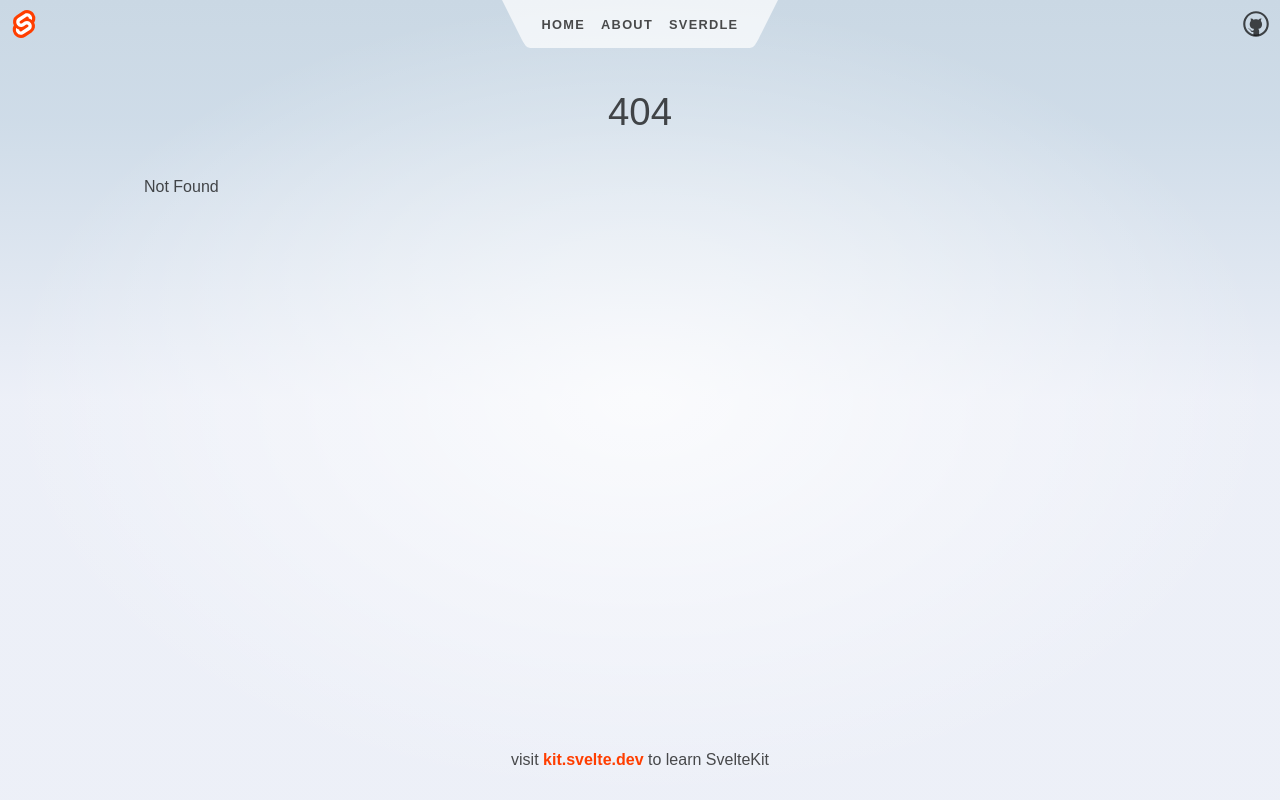
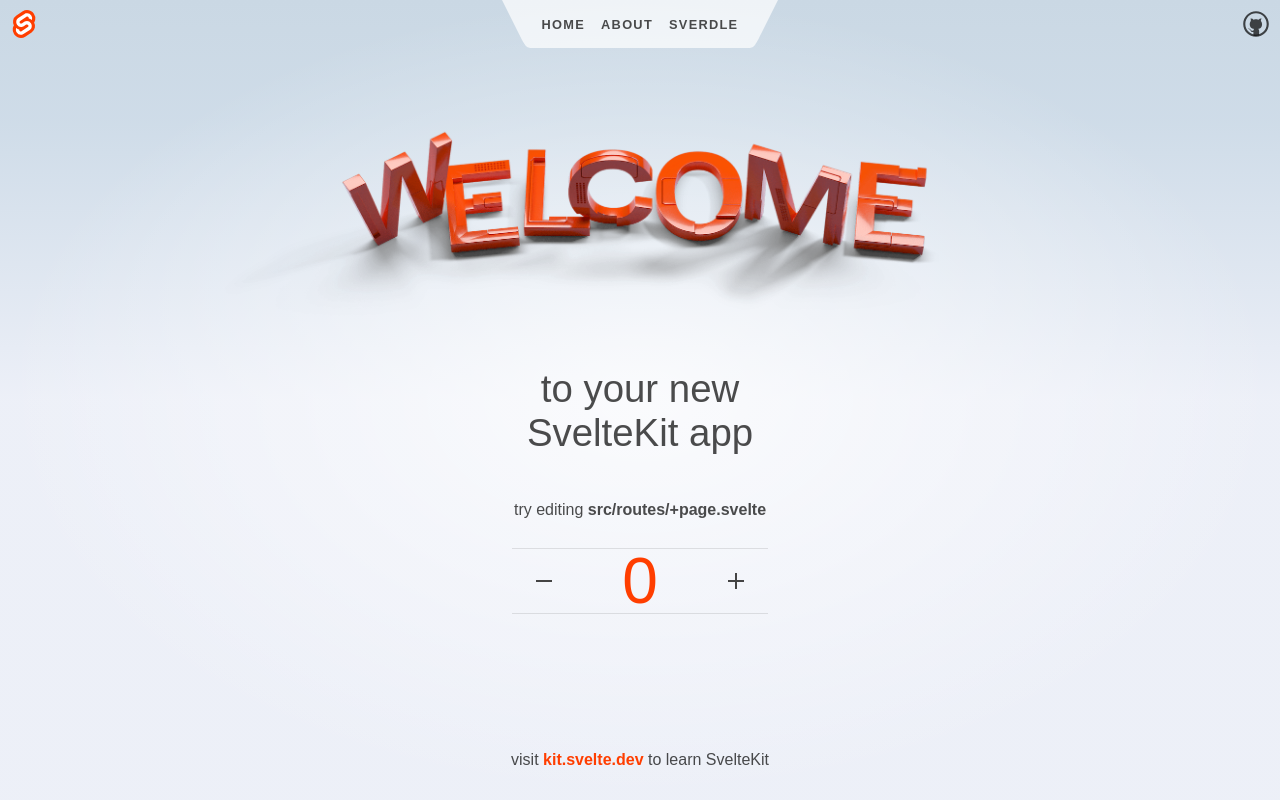
Before and after one commit to mt-xing/transit-trek, a SvelteKit app: page /oldHome in a window 1280 px wide. Before the commit this address had no page. Built offline with nearby package versions, Linux system fonts and the light colour scheme.

Commit message:
Black bg on home page

```diff
--- a/src/routes/+page.svelte
+++ b/src/routes/+page.svelte
@@ -1,68 +1,26 @@
 <script>
-	import Counter from './Counter.svelte';
-	import welcome from '$lib/images/svelte-welcome.webp';
-	import welcome_fallback from '$lib/images/svelte-welcome.png';
 	import { onMount } from 'svelte';
 
 	onMount(() => {
 		if (location.host.indexOf("localhost") !== 0) {
 			document.location.replace("/tt2/index.html");
 		} else {
-			console.log("Local dev");
+			document.location.replace("/oldHome");
 		}
 	});
 </script>
 
 <svelte:head>
 	<title>Home</title>
-	<meta name="description" content="Svelte demo app" />
+	<meta name="description" content="Seattle Transit Trek" />
 </svelte:head>
 
-<section>
-	<h1>
-		<span class="welcome">
-			<picture>
-				<source srcset={welcome} type="image/webp" />
-				<img src={welcome_fallback} alt="Welcome" />
-			</picture>
-		</span>
-
-		to your new<br />SvelteKit app
-	</h1>
-
-	<h2>
-		try editing <strong>src/routes/+page.svelte</strong>
-	</h2>
-
-	<Counter />
-</section>
+<div></div>
 
 <style>
-	section {
-		display: flex;
-		flex-direction: column;
-		justify-content: center;
-		align-items: center;
-		flex: 0.6;
-	}
-
-	h1 {
-		width: 100%;
-	}
-
-	.welcome {
-		display: block;
-		position: relative;
-		width: 100%;
-		height: 0;
-		padding: 0 0 calc(100% * 495 / 2048) 0;
-	}
-
-	.welcome img {
-		position: absolute;
-		width: 100%;
-		height: 100%;
-		top: 0;
-		display: block;
-	}
+	div {
+        background: black;
+        position: absolute;
+        top: 0; left: 0; right: 0; bottom: 0;
+    }
 </style>
--- /dev/null
+++ b/src/routes/oldHome/+page.svelte
@@ -0,0 +1,68 @@
+<script>
+	import Counter from '../Counter.svelte';
+	import welcome from '$lib/images/svelte-welcome.webp';
+	import welcome_fallback from '$lib/images/svelte-welcome.png';
+	import { onMount } from 'svelte';
+
+	onMount(() => {
+		if (location.host.indexOf("localhost") !== 0) {
+			document.location.replace("/tt2/index.html");
+		} else {
+			console.log("Local dev");
+		}
+	});
+</script>
+
+<svelte:head>
+	<title>Home</title>
+	<meta name="description" content="Svelte demo app" />
+</svelte:head>
+
+<section>
+	<h1>
+		<span class="welcome">
+			<picture>
+				<source srcset={welcome} type="image/webp" />
+				<img src={welcome_fallback} alt="Welcome" />
+			</picture>
+		</span>
+
+		to your new<br />SvelteKit app
+	</h1>
+
+	<h2>
+		try editing <strong>src/routes/+page.svelte</strong>
+	</h2>
+
+	<Counter />
+</section>
+
+<style>
+	section {
+		display: flex;
+		flex-direction: column;
+		justify-content: center;
+		align-items: center;
+		flex: 0.6;
+	}
+
+	h1 {
+		width: 100%;
+	}
+
+	.welcome {
+		display: block;
+		position: relative;
+		width: 100%;
+		height: 0;
+		padding: 0 0 calc(100% * 495 / 2048) 0;
+	}
+
+	.welcome img {
+		position: absolute;
+		width: 100%;
+		height: 100%;
+		top: 0;
+		display: block;
+	}
+</style>
```
Also changed, not shown: src/routes/oldHome/+page.ts (renamed from src/routes/+page.ts).
